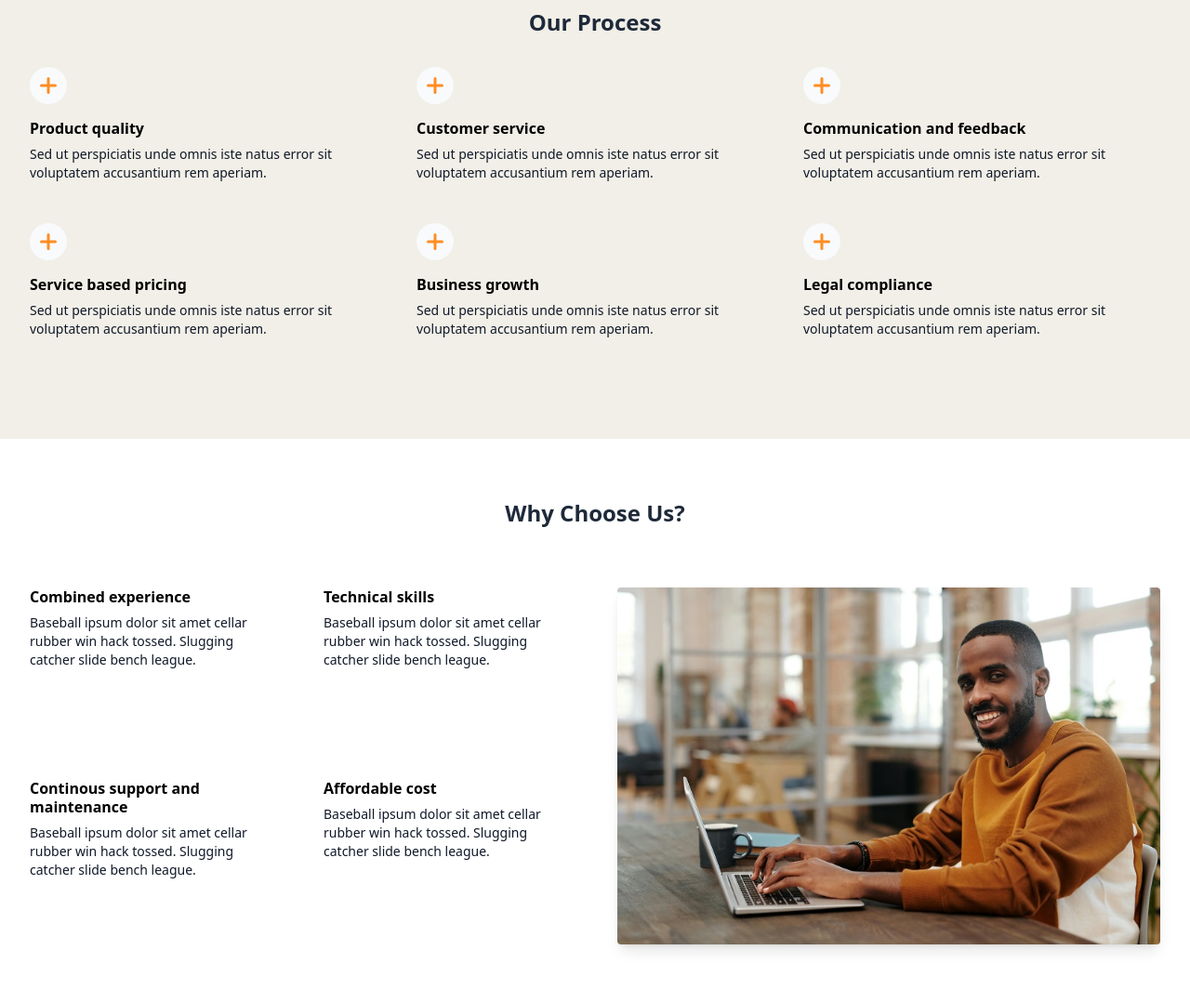
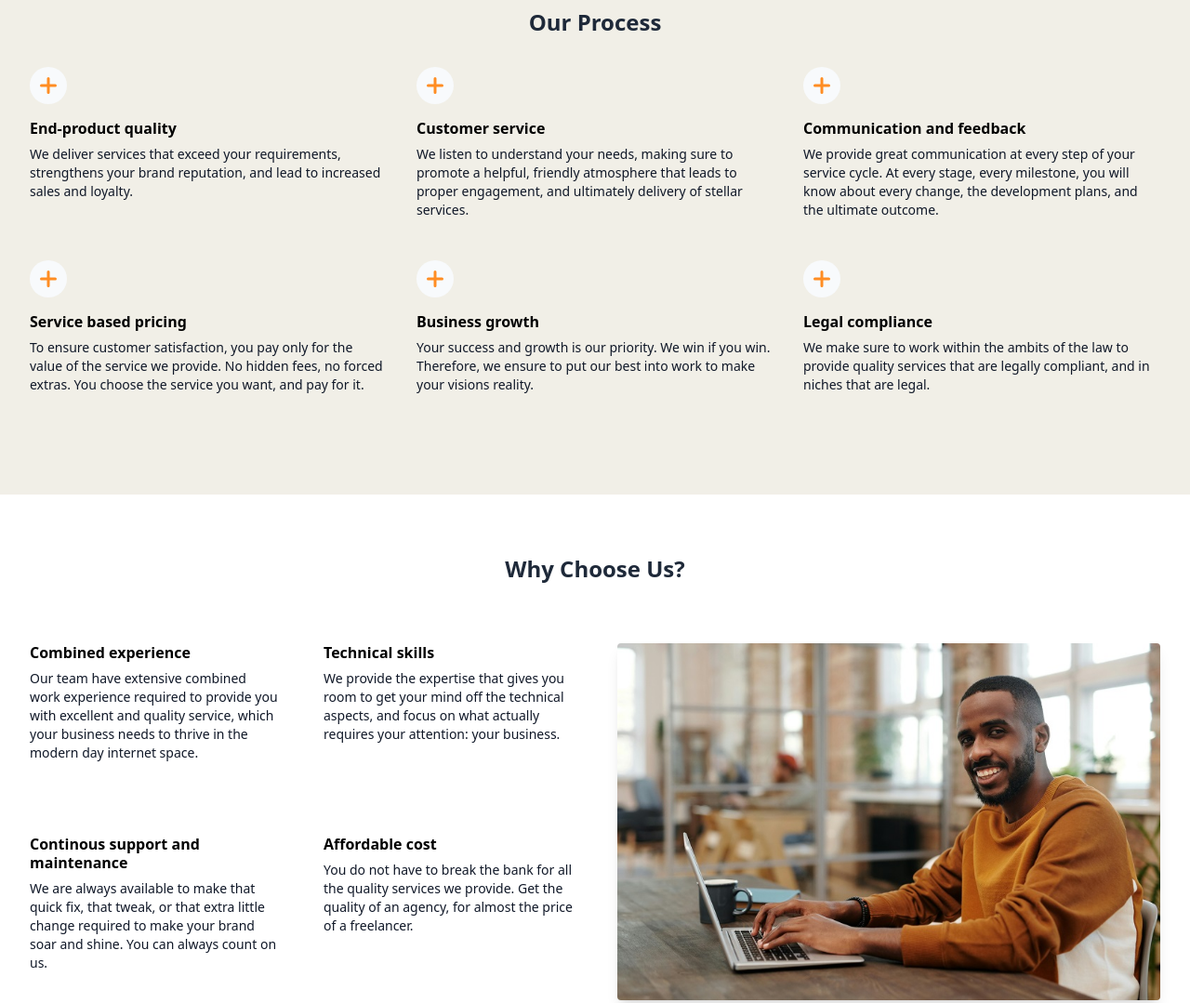
Before and after one commit to aceotechnologies/aceotechnologiesdotcom-src, a website built with Vite: page about/index.html in a window 1280 px wide. Shown: the part 740-1819 px from the top of the page at 93% size. Built offline with nearby package versions, Linux system fonts and the light colour scheme.

Commit message:
About page scaffold working 3

```diff
--- a/about/index.html
+++ b/about/index.html
@@ -16,7 +16,7 @@
     <style>
         /* Default background by https://www.pexels.com/@knownasovan */
       .header {
-        background:url('/images/header-a.jpg');
+        background:url('/images/header-b.jpg');
         background-position: center;
         background-size: cover;
         background-repeat: no-repeat;
@@ -178,9 +178,10 @@
                         <path stroke-linecap="round" stroke-linejoin="round" d="M12 4.5v15m7.5-7.5h-15" />
                     </svg>
                 </div>
-                <h6 class="mb-2 font-semibold leading-5">Product quality</h6>
+                <h6 class="mb-2 font-semibold leading-5">End-product quality</h6>
                 <p class="mb-3 text-sm text-gray-900">
-                  Sed ut perspiciatis unde omnis iste natus error sit voluptatem accusantium rem aperiam.
+                  We deliver services that exceed your requirements, strengthens your brand reputation,
+                  and lead to increased sales and loyalty.
                 </p>
                 <!-- <a href="/" aria-label="" class="inline-flex items-center font-semibold transition-colors duration-200">Learn more</a> -->
               </div>
@@ -193,7 +194,8 @@
                 </div>
                 <h6 class="mb-2 font-semibold leading-5">Customer service</h6>
                 <p class="mb-3 text-sm text-gray-900">
-                  Sed ut perspiciatis unde omnis iste natus error sit voluptatem accusantium rem aperiam.
+                  We listen to understand your needs, making sure to promote a helpful, friendly atmosphere that leads
+                  to proper engagement, and ultimately delivery of stellar services.
                 </p>
                 <!-- <a href="/" aria-label="" class="inline-flex items-center font-semibold transition-colors duration-200">Learn more</a> -->
               </div>
@@ -206,7 +208,9 @@
                 </div>
                 <h6 class="mb-2 font-semibold leading-5">Communication and feedback</h6>
                 <p class="mb-3 text-sm text-gray-900">
-                  Sed ut perspiciatis unde omnis iste natus error sit voluptatem accusantium rem aperiam.
+                  We provide great communication at every step of your service cycle.
+                  At every stage, every milestone, you will know about every change,
+                  the development plans, and the ultimate outcome.
                 </p>
                 <!-- <a href="/" aria-label="" class="inline-flex items-center font-semibold transition-colors duration-200">Learn more</a> -->
               </div>
@@ -219,7 +223,8 @@
                 </div>
                 <h6 class="mb-2 font-semibold leading-5">Service based pricing</h6>
                 <p class="mb-3 text-sm text-gray-900">
-                  Sed ut perspiciatis unde omnis iste natus error sit voluptatem accusantium rem aperiam.
+                  To ensure customer satisfaction, you pay only for the value of the service we provide.
+                  No hidden fees, no forced extras. You choose the service you want, and pay for it.
                 </p>
                 <!-- <a href="/" aria-label="" class="inline-flex items-center font-semibold transition-colors duration-200">Learn more</a> -->
               </div>
@@ -232,7 +237,8 @@
                 </div>
                 <h6 class="mb-2 font-semibold leading-5">Business growth</h6>
                 <p class="mb-3 text-sm text-gray-900">
-                  Sed ut perspiciatis unde omnis iste natus error sit voluptatem accusantium rem aperiam.
+                  Your success and growth is our priority. We win if you win.
+                  Therefore, we ensure to put our best into work to make your visions reality.
                 </p>
                 <!-- <a href="/" aria-label="" class="inline-flex items-center font-semibold transition-colors duration-200">Learn more</a> -->
               </div>
@@ -245,7 +251,8 @@
                 </div>
                 <h6 class="mb-2 font-semibold leading-5">Legal compliance</h6>
                 <p class="mb-3 text-sm text-gray-900">
-                  Sed ut perspiciatis unde omnis iste natus error sit voluptatem accusantium rem aperiam.
+                  We make sure to work within the ambits of the law to provide quality services that are legally compliant,
+                  and in niches that are legal.
                 </p>
                 <!-- <a href="/" aria-label="" class="inline-flex items-center font-semibold transition-colors duration-200">Learn more</a> -->
               </div>
@@ -268,7 +275,8 @@
                             Combined experience
                           </h6>
                           <p class="text-sm text-gray-900">
-                            Baseball ipsum dolor sit amet cellar rubber win hack tossed. Slugging catcher slide bench league.
+                            Our team have extensive combined work experience required to provide you with excellent and quality service,
+                            which your business needs to thrive in the modern day internet space.
                           </p>
                         </div>
                       </div>
@@ -279,7 +287,8 @@
                         Technical skills
                       </h6>
                       <p class="text-sm text-gray-900">
-                        Baseball ipsum dolor sit amet cellar rubber win hack tossed. Slugging catcher slide bench league.
+                        We provide the expertise that gives you room to get your mind off the technical aspects,
+                        and focus on what actually requires your attention: your business.
                       </p>
                     </div>
                   </div>
@@ -290,7 +299,8 @@
                         Continous support and maintenance
                       </h6>
                       <p class="text-sm text-gray-900">
-                        Baseball ipsum dolor sit amet cellar rubber win hack tossed. Slugging catcher slide bench league.
+                        We are always available to make that quick fix, that tweak,
+                        or that extra little change required to make your brand soar and shine. You can always count on us.
                       </p>
                     </div>
                   </div>
@@ -301,7 +311,8 @@
                         Affordable cost
                       </h6>
                       <p class="text-sm text-gray-900">
-                        Baseball ipsum dolor sit amet cellar rubber win hack tossed. Slugging catcher slide bench league.
+                        You do not have to break the bank for all the quality services we provide.
+                        Get the quality of an agency, for almost the price of a freelancer.
                       </p>
                     </div>
                   </div>
```
Also changed, not shown: public/images/header-b.jpg (added).
